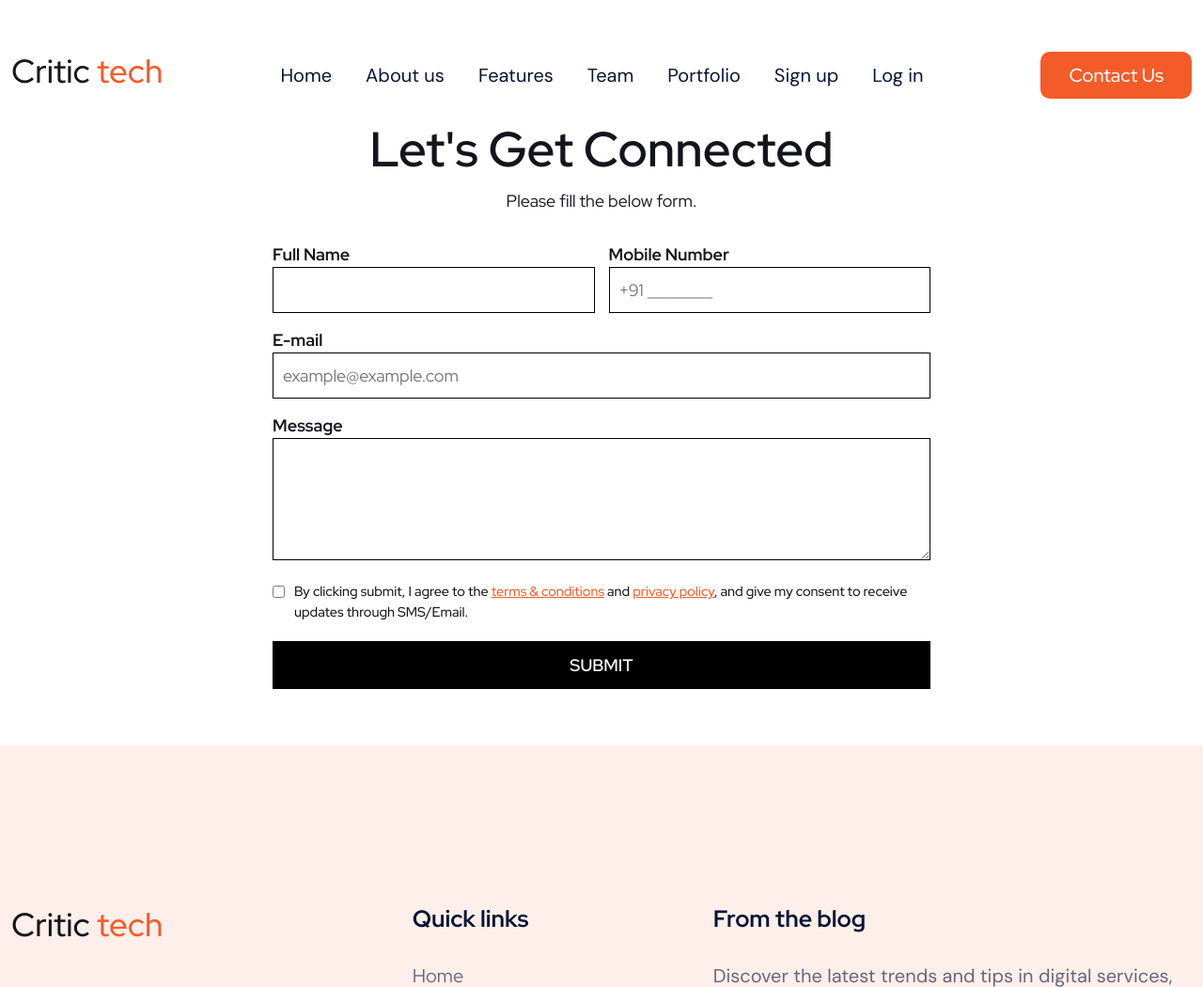
After one commit to critictechsolutions-dot/critic_tech_django, a Django app: page /contact/ in a window 1280 px wide. The commit adds this page. Shown: the top 1050 px of the page at 94% size. Run offline with Django 5.2, Linux system fonts and the light colour scheme; some libraries are stand-ins or nearby versions.

Commit message:
added contact page

```diff
--- a/core/urls.py
+++ b/core/urls.py
@@ -7,4 +7,5 @@ urlpatterns = [
     path("accounts/signup/",views.signup,name="signup"),
     path("accounts/login/", views.user_login, name="login"),
     path("accounts/logout/", views.logout, name="logout"),
+    path("contact/",views.contact,name="contact"),
 ]
--- a/core/views.py
+++ b/core/views.py
@@ -51,3 +51,6 @@ def terms_and_conditions(request):
 
 def privacy_policy(request):
     return render(request,"privacy.html")
+
+def contact(request):
+    return render(request,"contact.html")
--- /dev/null
+++ b/templates/contact.html
@@ -0,0 +1,49 @@
+{% extends 'base.html' %}
+
+{% block body %}
+    {% include 'includes/nav.html' %}
+	 <section id="contact" class="contact-section" style="padding: 60px 20px; padding-top: 8rem; text-align: center;">
+  <h2 style="font-weight: 600; margin-bottom: 10px;">Let's Get Connected</h2>
+  <p style="margin-bottom: 30px;">Please fill the below form.</p>
+
+  <form class="contact-form" style="max-width: 700px; margin: auto; text-align: left;" action="https://formbold.com/s/oP5jQ" method="POST">
+    <div style="display: flex; flex-wrap: wrap; gap: 15px; margin-bottom: 15px;">
+      <div style="flex: 1;">
+        <label for="name" style="font-weight: bold;">Full Name</label>
+        <input type="text" id="name" name="name" required
+               style="width: 100%; padding: 10px; border: 1px solid #000;">
+      </div>
+      <div style="flex: 1;">
+        <label for="phone" style="font-weight: bold;">Mobile Number</label>
+        <input type="tel" id="phone" name="phone" placeholder="+91 ________" required
+               style="width: 100%; padding: 10px; border: 1px solid #000;">
+      </div>
+    </div>
+
+    <div style="margin-bottom: 15px;">
+      <label for="email" style="font-weight: bold;">E-mail</label>
+      <input type="email" id="email" name="email" placeholder="example@example.com" required
+             style="width: 100%; padding: 10px; border: 1px solid #000;">
+    </div>
+
+    <div style="margin-bottom: 15px;">
+      <label for="message" style="font-weight: bold;">Message</label>
+      <textarea id="message" name="message" rows="4" required
+                style="width: 100%; padding: 10px; border: 1px solid #000;"></textarea>
+    </div>
+
+    <div style="margin-bottom: 20px; display: flex; align-items: flex-start; gap: 10px;">
+      <input type="checkbox" id="agree" name="agree" required style="margin-top: 5px;">
+      <label for="agree" style="font-size: 0.9rem;">
+        By clicking submit, I agree to the <a href="{% url 'terms_and_conditions' %}" style="text-decoration: underline;">terms & conditions</a>
+        and <a href="{% url 'privacy_policy' %}" style="text-decoration: underline;">privacy policy</a>, and give my consent to receive updates through SMS/Email.
+      </label>
+    </div>
+
+    <button type="submit"
+            style="background: #000; color: #fff; padding: 12px 25px; border: none; width: 100%; font-weight: 600; cursor: pointer;">
+      SUBMIT
+    </button>
+  </form>
+    </section>
+{% endblock %}
--- a/templates/includes/nav.html
+++ b/templates/includes/nav.html
@@ -64,7 +64,7 @@
                 </ul>
                 <div class="d-flex align-items-center">
                     <a class="btn btn-primary btn-hover-secondery text-capitalize "
-                       href="https://wa.me/919444020862?text=Hello%20I%27m%20interested%20in%20your%20services">contact
+                       href="{% url 'contact' %}">contact
                         us</a>
                 </div>
             </div>
--- a/templates/registration/login.html
+++ b/templates/registration/login.html
@@ -5,6 +5,7 @@
   <meta charset="UTF-8" />
   <meta name="viewport" content="width=device-width, initial-scale=1.0" />
   <title>Login </title>
+
   <style>
     * {
       box-sizing: border-box;
```
Also changed, not shown: 1 other file.
